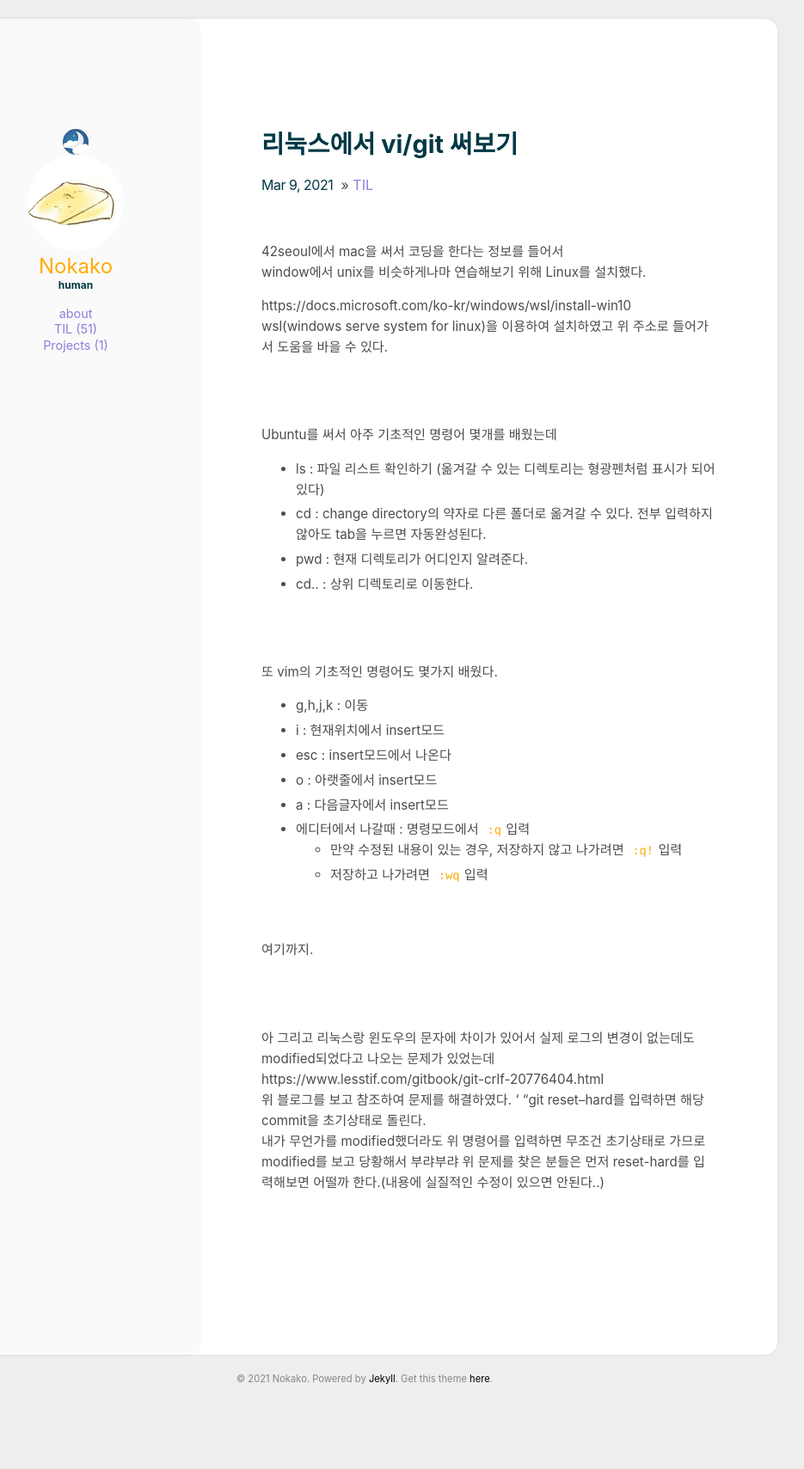
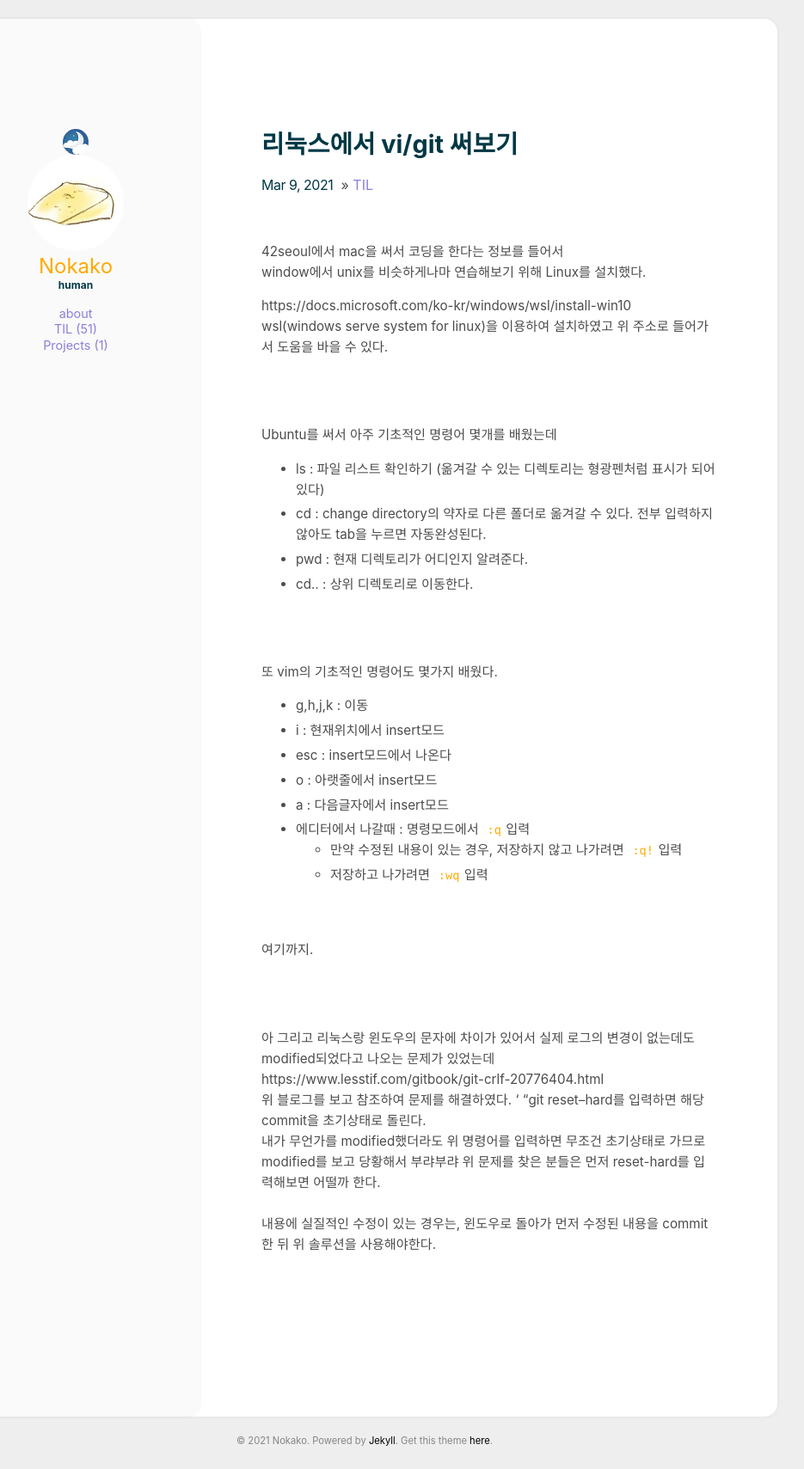
Before and after one commit to Nokako/Nokako.github.io, a Jekyll site: the page built from _posts/2021-03-09-52.md, in a window 1280 px wide. Shown: the whole page at 86% size, without its empty margins (216-1151 px from the left). Built offline with Jekyll 4.4.1, drawn with Linux system fonts in a browser that asks for light colours; before the commit the page ends 1637 px from its top, so only the background shows below that.

Commit message:
TIL내용추가

```diff
--- a/_posts/2021-03-09-52.md
+++ b/_posts/2021-03-09-52.md
@@ -45,4 +45,6 @@ https://www.lesstif.com/gitbook/git-crlf-20776404.html
 위 블로그를 보고 참조하여 문제를 해결하였다.
 '
 "git reset--hard를 입력하면 해당 commit을 초기상태로 돌린다.
-내가 무언가를 modified했더라도 위 명령어를 입력하면 무조건 초기상태로 가므로 modified를 보고 당황해서 부랴부랴 위 문제를 찾은 분들은 먼저 reset-hard를 입력해보면 어떨까 한다.(내용에 실질적인 수정이 있으면 안된다..)
+내가 무언가를 modified했더라도 위 명령어를 입력하면 무조건 초기상태로 가므로 modified를 보고 당황해서 부랴부랴 위 문제를 찾은 분들은 먼저 reset-hard를 입력해보면 어떨까 한다.
+<br>
+내용에 실질적인 수정이 있는 경우는, 윈도우로 돌아가 먼저 수정된 내용을 commit한 뒤 위 솔루션을 사용해야한다.
```
